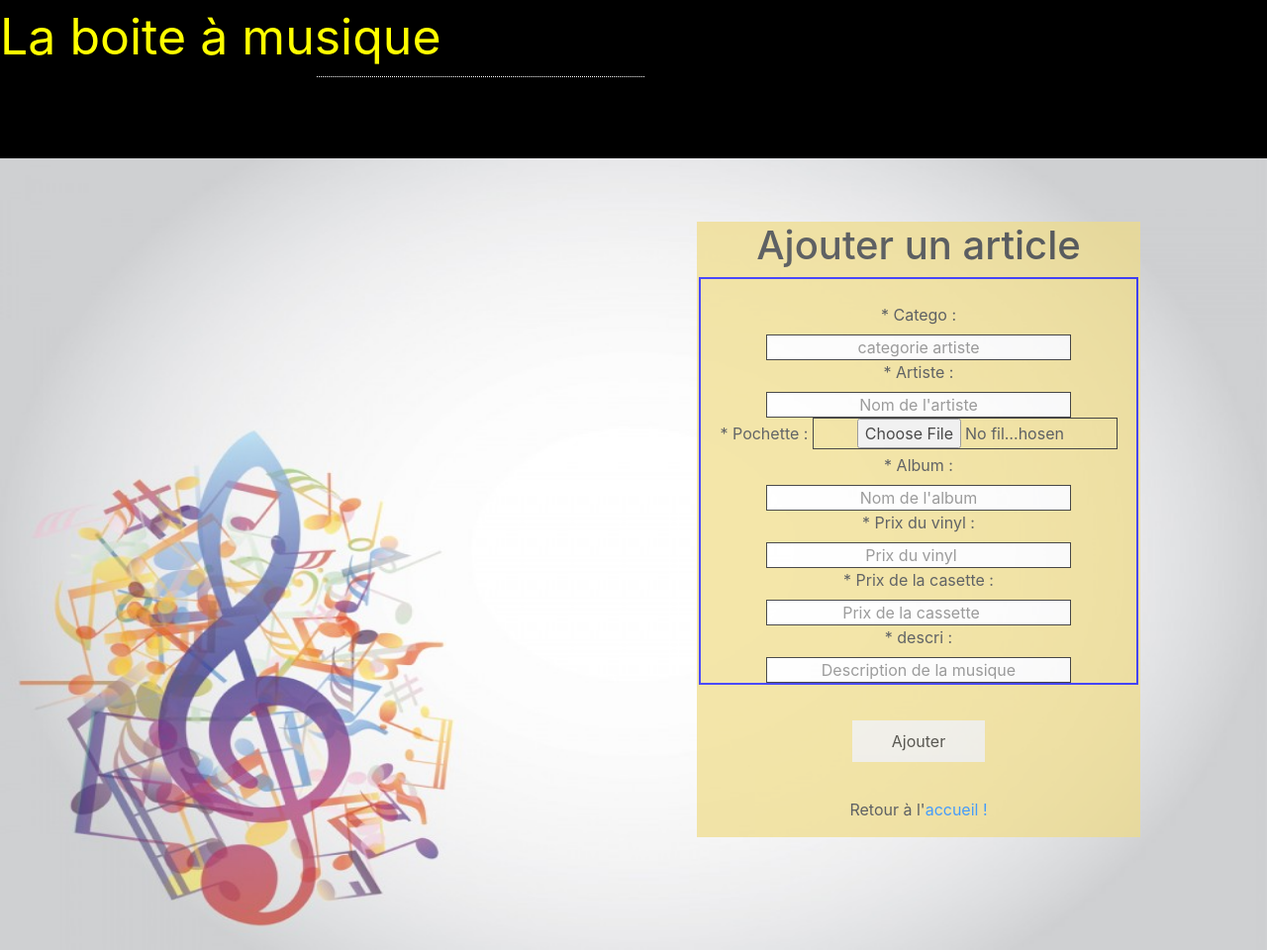
After one commit to saoT/ecommerce, a PHP site: page /pages/admin.php in a window 1280 px wide. The commit adds this page. Shown: the whole page at 99% size. Run offline with PHP 8.4, Linux system fonts and the light colour scheme.

Commit message:
page produits descri OK + tentative de formulaire d'ajout de nouvel article

```diff
--- /dev/null
+++ b/pages/admin.php
@@ -0,0 +1,95 @@
+<?php
+session_start();
+require_once("../includes/bande_son.php");
+include_once('../includes/includes.php');
+
+if(isset($_SESSION['pseudo']))
+{
+  header('Location: ../index.php');
+  exit;
+}
+
+if(!empty($_POST))
+{
+  extract($_POST);
+  $valid = true;
+  $artiste = htmlspecialchars(trim($artiste));
+  $catego = htmlspecialchars(ucfirst(trim($catego)));
+  $prix_vi = htmlspecialchars(ucfirst(trim($prix_vi)));
+  $prix_cass = htmlspecialchars(ucfirst(trim($prix_cass)));
+  $album = htmlspecialchars(ucfirst(trim($album)));
+  $descri = htmlspecialchars(ucfirst(trim($descri)));
+  $pochette = trim($pochette);
+
+
+  $req = $DB->query('SELECT * from musique');
+  $req = $req->fetchAll();
+
+  if($valid)
+	{
+$DB->insert('INSERT INTO musique (nom_artiste, categorie_artiste, prix_vinyl, prix_cassette, nom_album, description_musique, pochette) values (:nom_artiste, :categorie_artiste, :prix_vinyl, :prix_cassette, :nom_album, :description_musique, :pochette)', array('nom_artiste' => $artiste, 'categorie_artiste' => $catego, 'prix_vinyl' => $prix_vi, 'prix_cassette' => $prix_cass, 'nom_album' => $album, 'description_musique' => $descri, 'pochette' => $pochette));
+    }
+}
+?>
+
+<!DOCTYPE html>
+<html lang="en">
+<head>
+  <meta charset="utf-8">
+  <link rel="stylesheet" href="https://stackpath.bootstrapcdn.com/bootstrap/4.1.1/css/bootstrap.min.css" integrity="sha384-WskhaSGFgHYWDcbwN70/dfYBj47jz9qbsMId/iRN3ewGhXQFZCSftd1LZCfmhktB" crossorigin="anonymous">
+  <link rel="stylesheet" href="../index.css">
+  <title>La Boite à musique</title>
+</head>
+<body>
+  <div class="inscrimage">
+    <div class="inscription">
+      <form method="post" action="admin.php">
+      <div class="formulaire">
+        <h1 class="index-h1">Ajouter un article</h1>
+          <div class="s125">
+            <div id="infoper" class="blok">
+              <br>
+              <label>* Catego :</label>
+              <br>
+              <input class="input" type="text" name="categorie_artiste" placeholder="categorie artiste" value="<?php if (isset($catego)) echo $catego; ?>" maxlength="20" required>
+              <br>
+              <label>* Artiste :</label>
+              <br>
+              <input class="input" type="text" name="artiste" placeholder="Nom de l'artiste" value="<?php if (isset($artiste)) echo $artiste; ?>" required>
+              <br>
+
+              <label>* Pochette :</label>
+              <input class="input" type="file" name="pochette" placeholder="Mot de passe" value="<?php if (isset($pochette)) echo $pochette; ?>" required>
+              <br>
+              <label>* Album :</label>
+              <br>
+              <input class="input" type="text" name="nom_album" placeholder="Nom de l'album" value="<?php if (isset($album)) echo $album; ?>" maxlength="20" required>
+              <br>
+              <label>* Prix du vinyl :</label>
+              <br>
+              <input class="input" type="number" name="prix_vinyl" placeholder="Prix du vinyl" value="<?php if (isset($prix_vi)) echo $prix_vi; ?>" maxlength="20" required>
+              <br>
+              <label>* Prix de la casette :</label>
+              <br>
+              <input class="input" type="number" name="prix_cassette" placeholder="Prix de la cassette" value="<?php if (isset($prix_cass)) echo $prix_cass; ?>" maxlength="5" required>
+              <br>
+              <label>* descri :</label>
+              <br>
+              <input class="input" type="text" name="description_musique" placeholder="Description de la musique" value="<?php if (isset($description_musique)) echo $description_musique; ?>" required>
+              <br>
+          </div>
+
+        <div id="inscribot">
+          <button class="butinscri"id="btn-inscr" type="submit">Ajouter</button>
+          <p>Retour à l'<a href="../index.php">accueil !</a></p>
+        </div>
+      </div>
+      </form>
+    </div>
+  </div>
+  <script src="https://code.jquery.com/jquery-3.3.1.slim.min.js" integrity="sha384-q8i/X+965DzO0rT7abK41JStQIAqVgRVzpbzo5smXKp4YfRvH+8abtTE1Pi6jizo" crossorigin="anonymous"></script>
+  <script src="https://cdnjs.cloudflare.com/ajax/libs/popper.js/1.14.3/umd/popper.min.js" integrity="sha384-ZMP7rVo3mIykV+2+9J3UJ46jBk0WLaUAdn689aCwoqbBJiSnjAK/l8WvCWPIPm49" crossorigin="anonymous"></script>
+  <script src="https://stackpath.bootstrapcdn.com/bootstrap/4.1.1/js/bootstrap.min.js" integrity="sha384-smHYKdLADwkXOn1EmN1qk/HfnUcbVRZyYmZ4qpPea6sjB/pTJ0euyQp0Mk8ck+5T" crossorigin="anonymous"></script>
+  <script src="/commerce/E/index.js"></script>
+</body>
+</html>
--- a/pages/modifprofil.php
+++ b/pages/modifprofil.php
@@ -87,6 +87,8 @@ if(!empty($_POST))
         </div>
       </div>
     </div>
+
+    <?php  require_once("../includes/footer.php");?>
   </div>
   <script src="https://code.jquery.com/jquery-3.3.1.slim.min.js" integrity="sha384-q8i/X+965DzO0rT7abK41JStQIAqVgRVzpbzo5smXKp4YfRvH+8abtTE1Pi6jizo" crossorigin="anonymous"></script>
   <script src="https://cdnjs.cloudflare.com/ajax/libs/popper.js/1.14.3/umd/popper.min.js" integrity="sha384-ZMP7rVo3mIykV+2+9J3UJ46jBk0WLaUAdn689aCwoqbBJiSnjAK/l8WvCWPIPm49" crossorigin="anonymous"></script>
```
Also changed, not shown: index.css (+87 -0 lines), pages/descriproducts.php (+31 -10 lines).
